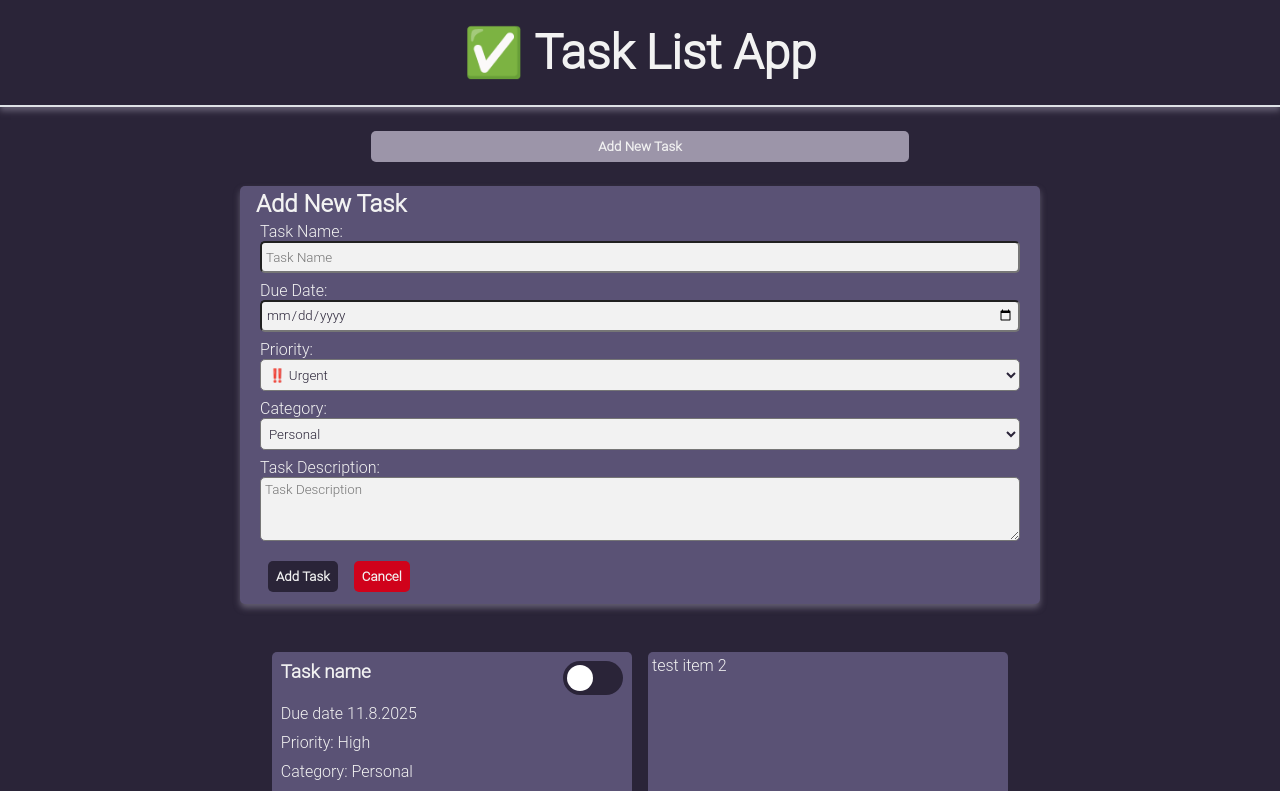
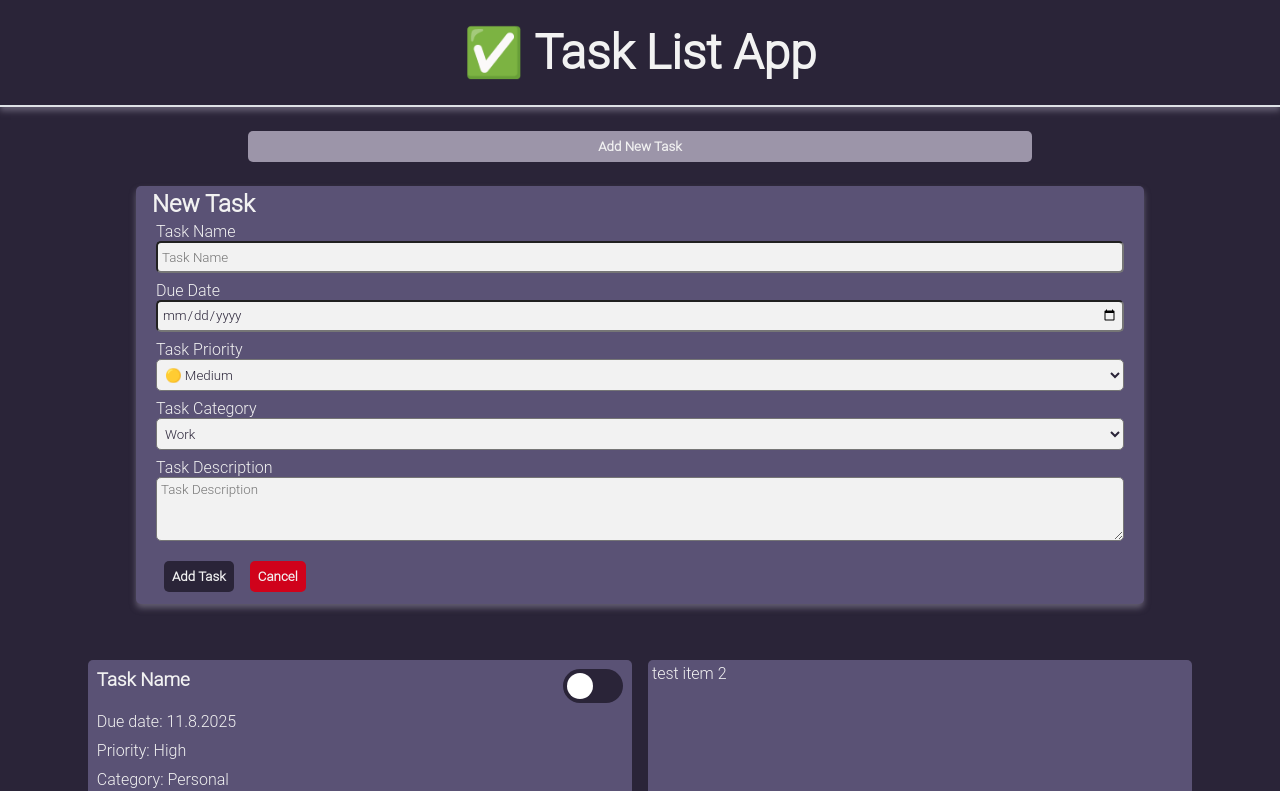
Before and after one commit to giiser/my-todo-list-mini-app, a React (Vite) app: page / in a window 1280 px wide. Shown: the top 791 px of the page. Built offline with nearby package versions, Linux system fonts and the light colour scheme.

Commit message:
Moving stuff to React Atoms and components

```diff
--- a/src/App.jsx
+++ b/src/App.jsx
@@ -1,63 +1,41 @@
+import Button from "./atoms/Button.jsx";
+import Headline from "./atoms/Headline.jsx";
+import Switch from "./atoms/Switch.jsx";
+import FormContainer from "./components/FormContainer.jsx";
+import TaskList from "./components/TaskList.jsx";
+
 const App = () => {
+    const priorities = [
+            {value: 'Medium', label: ' 🟡 Medium'},
+            {value: 'Low', label: '🟢 Low'},
+            {value: 'High', label: '🔴 High'},
+            {value: 'Urgent', label: '‼️ Urgent'}
+    ]
+    const categories = [
+        {value: 'Work', label: 'Work'},
+        {value: 'Personal', label: 'Personal'},
+        {value: 'Other', label: 'Other'},
+    ]
     return (
         <>
             <header className="header">
-                <h1>✅ Task List App</h1>
+                <Headline level={1} value="✅ Task List App" />
+                {/*<h1>✅ Task List App</h1>*/}
             </header>
             <main>
                 <section className="container">
-                    <button className="btn btn-primary">
-                        Add New Task
-                    </button>
+                    <Button classes={'btn btn-primary'} buttonLabel={'Add New Task'}/>
+                    <FormContainer priorities={priorities} categories={categories} />
                 </section>
-                {/*Form to create tasks*/}
-                <form className="container form-container">
-                    <h2>Add New Task</h2>
-                    <div className="form-field">
-                        <label htmlFor="task-name" aria-label="Task Name">Task Name: </label>
-                        <input type="text" id="task-name" placeholder="Task Name" />
-                    </div>
-                    <div className="form-field">
-                        <label htmlFor="due-date" aria-label="Due Date">Due Date: </label>
-                        <input type="date" id="due-date"  />
-                    </div>
-                    <div className="form-field">
-                        <label htmlFor="task-priority" aria-label="Priority">Priority: </label>
-                        <select id="task-priority">
-                            <option value="Urgent">‼️ Urgent</option>
-                            <option value="High">❗️️ High</option>
-                            <option value="Medium">⚠️ Medium</option>
-                            <option value="Low">❇️ Low</option>
-                        </select>
-                    </div>
-                    <div className="form-field">
-                        <label htmlFor="task-category" aria-label="Task Category">Category: </label>
-                        <select id="task-category">
-                            <option value="Personal">Personal</option>
-                            <option value="Work">Work</option>
-                            <option value="Other">Other</option>
-                        </select>
-                    </div>
-                    <div className="form-field">
-                        <label htmlFor="task-description" aria-label="Task description">Task Description: </label>
-                        <textarea id="task-description" placeholder="Task Description" />
-                    </div>
-                    <div className="form-field">
-                        <button className='btn btn-submit'>Add Task</button>
-                        <button className='btn btn-cancel'>Cancel</button>
-                    </div>
-                </form>
                 <section className="container">
+                    <TaskList />
                     <ul className="task-list">
                         <li tabIndex="0" className="task-item">
                             <div className='task-header'>
-                                <h3>Task name</h3>
-                                <label className="switch">
-                                    <input  className="switch" type="checkbox"/>
-                                    <span tabIndex="0" className="slider round"></span>
-                                </label>
+                                <Headline level={3} value="Task Name"/>
+                                <Switch />
                             </div>
-                            <p>Due date {new Date().toLocaleDateString('et')}</p>
+                            <p>Due date: {new Date().toLocaleDateString('et')}</p>
                             <p>Priority: High</p>
                             <p> Category: Personal</p>
                             <p>Lorem ipsum dolor sit amet, consectetur adipisicing elit. Cumque ex minima quam quibusdam saepe voluptates!</p>
--- /dev/null
+++ b/src/atoms/Button.jsx
@@ -0,0 +1,8 @@
+const Button = ({classes, buttonLabel}) => {
+    return (
+        <>
+            <button className={classes}>{buttonLabel}</button>
+        </>
+    );
+}
+export default Button;
--- /dev/null
+++ b/src/atoms/FormInput.jsx
@@ -0,0 +1,9 @@
+const FormInput = ({id, type, label}) => {
+    return (
+        <div className="form-field">
+            <label htmlFor={id} aria-label={label}>{label} </label>
+            <input type={type} id={id} placeholder={label} />
+        </div>
+    );
+}
+export default FormInput;
--- /dev/null
+++ b/src/atoms/FormSelectList.jsx
@@ -0,0 +1,14 @@
+const FormSelectList = ({id, label, options}) => {
+    return (
+        <div className="form-field">
+            <label htmlFor={id} aria-label={label}>{label}</label>
+            <select id={id}>
+                {options.map((option) => (
+                    <option key={option.value} value={option.value}>{option.label}</option>
+                ))}
+            </select>
+        </div>
+
+    );
+}
+export default FormSelectList;
--- /dev/null
+++ b/src/atoms/Headline.jsx
@@ -0,0 +1,9 @@
+const Headline = ({level, value=''}) => {
+    const HeadingTag = `h${level}`;
+    return (
+        <HeadingTag>
+            {value}
+        </HeadingTag>
+    );
+}
+export default Headline;
--- /dev/null
+++ b/src/atoms/Switch.jsx
@@ -0,0 +1,9 @@
+const Switch = () => {
+    return (
+        <label className="switch">
+            <input  className="switch" type="checkbox"/>
+            <span tabIndex="0" className="slider round"></span>
+        </label>
+    );
+}
+export default Switch;
--- /dev/null
+++ b/src/atoms/TextArea.jsx
@@ -0,0 +1,9 @@
+const TextArea = ({id, label}) => {
+    return (
+        <div className="form-field">
+            <label htmlFor={id} aria-label={label}>{label}</label>
+            <textarea id={id} placeholder={label} />
+        </div>
+    )
+}
+export default TextArea;
--- /dev/null
+++ b/src/components/FormContainer.jsx
@@ -0,0 +1,26 @@
+import Headline from "../atoms/Headline.jsx";
+import FormInput from "../atoms/FormInput.jsx";
+import FormSelectList from "../atoms/FormSelectList.jsx";
+import TextArea from "../atoms/TextArea.jsx";
+import Button from "../atoms/Button.jsx";
+
+const FormContainer = ({priorities, categories}) => {
+    return (
+        <>
+            {/*Form to create tasks*/}
+            <form className="container form-container">
+                <Headline level={2} value="New Task" />
+                <FormInput id={"task-name"} type={"text"} label={'Task Name'}/>
+                <FormInput id={"due-date"} type={"date"} label={'Due Date'}/>
+                <FormSelectList id={"task-priority"} label={'Task Priority'} options={priorities} />
+                <FormSelectList id={"task-category"} label={'Task Category'} options={categories} />
+                <TextArea id={"task-description"} label={'Task Description'}/>
+                <div className="form-field">
+                    <Button classes="btn btn-submit" buttonLabel={"Add Task"}/>
+                    <Button classes="btn btn-cancel" buttonLabel={"Cancel"}/>
+                </div>
+            </form>
+        </>
+    )
+}
+export default FormContainer;
--- /dev/null
+++ b/src/components/TaskList.jsx
@@ -0,0 +1,23 @@
+import Headline from "../atoms/Headline.jsx";
+import Switch from "../atoms/Switch.jsx";
+
+const TaskList = () => {
+    return (
+        <>
+            <ul className="task-list">
+                <li tabIndex="0" className="task-item">
+                    <div className='task-header'>
+                        <Headline level={3} value="Task Name"/>
+                        <Switch />
+                    </div>
+                    <p>Due date: {new Date().toLocaleDateString('et')}</p>
+                    <p>Priority: High</p>
+                    <p> Category: Personal</p>
+                    <p>Lorem ipsum dolor sit amet, consectetur adipisicing elit. Cumque ex minima quam quibusdam saepe voluptates!</p>
+                </li>
+                <li className="task-item">test item 2</li>
+            </ul>
+        </>
+    );
+}
+export default TaskList;
--- a/src/index.css
+++ b/src/index.css
@@ -54,7 +54,7 @@ footer {
 .container {
   display: flex;
   flex-direction: column;
-  max-width: 800px;
+  width: 90%;
   margin: 1rem auto;
   padding: 0 1rem;
 }
@@ -63,6 +63,7 @@ footer {
   box-shadow: var(--box-shadow);
   background-color: var(--tertiary-color);
   border-radius: 5px;
+
 }
 
 .form-container h2{
@@ -144,7 +145,7 @@ input:focus, textarea:focus {
   display: flex;
   justify-content: center;
   margin-top: 1rem;
-  padding: 0.5rem;
+  /*padding: 0.5rem;*/
 }
 
 .task-item {
@@ -236,4 +237,8 @@ input:checked + .slider:before {
   .btn-primary{
     width: 100%;
   }
+
+  .container{
+    width: 100%;
+  }
 }
```
Also changed, not shown: src/components/Task.jsx (added, +8 -0 lines).
